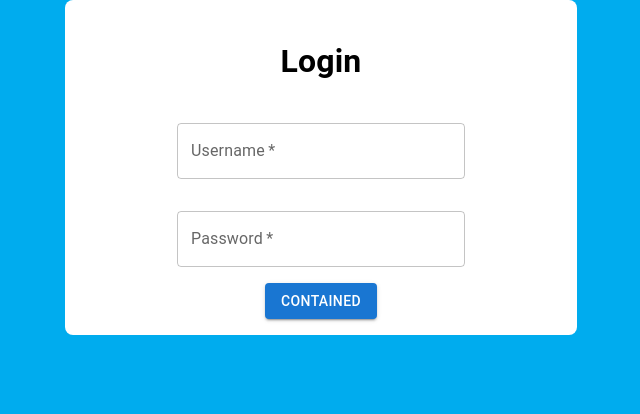
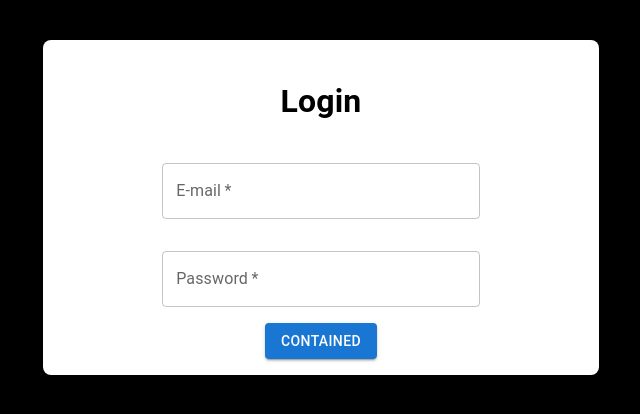
Before and after one commit to mkmuniz/Foxy-it, a React (Vite) app in the folder front/: page / in a window 1280 px wide. Shown: the top 414 px of the page, without its empty margins (319-959 px from the left). Built offline with nearby package versions, Linux system fonts and the light colour scheme.

Commit message:
feat: getting information from Login form

```diff
--- /dev/null
+++ b/front/src/general-style/index.css
@@ -0,0 +1,4 @@
+body {
+    margin: auto;
+    background-color: black;
+}
--- a/front/src/main.tsx
+++ b/front/src/main.tsx
@@ -1,7 +1,7 @@
 import React from 'react'
 import ReactDOM from 'react-dom/client'
 import App from './App'
-import './style-general/index.css'
+import './general-style/index.css'
 
 ReactDOM.createRoot(document.getElementById('root') as HTMLElement).render(
   <React.StrictMode>
--- a/front/src/style-general/index.css
+++ /dev/null
@@ -1,4 +0,0 @@
-body {
-    margin: auto;
-    background-color: #00acee;
-}
--- a/front/src/ui/components/Form/Login/index.tsx
+++ b/front/src/ui/components/Form/Login/index.tsx
@@ -1,9 +1,23 @@
 import { Box, Button, Container, FormControl, Grid, Stack, TextField, Typography } from "@mui/material";
 import { BoxStyle, ContainerStyle, TextFieldStyle } from "./style";
+import { useState } from 'react';
 
 
 export default function FormLogin() {
+    const [feedback, setFeedback] = useState("");
+    const [form, setForm] = useState({
+        email: "",
+        password: ""
+    });
 
+    const getForm = (e: React.ChangeEvent<HTMLInputElement>) => {
+        setForm({
+            ...form,
+            [e.target.name]: e.target.value
+        });
+    }
+
+    console.log(form);
     return <>
         <Container sx={ContainerStyle}>
             <Grid>
@@ -16,12 +30,16 @@ export default function FormLogin() {
                             <TextField sx={TextFieldStyle}
                                 required
                                 id="outlined-required"
-                                label="Username"
+                                label="E-mail"
+                                name="email"
+                                onChange={getForm}
                             />
                             <TextField sx={TextFieldStyle}
                                 required
                                 id="outlined-required"
                                 label="Password"
+                                name="password"
+                                onChange={getForm}
                             />
                             <Button variant="contained">Contained</Button>
                         </FormControl>
--- a/front/src/ui/components/Form/Login/style.ts
+++ b/front/src/ui/components/Form/Login/style.ts
@@ -1,7 +1,8 @@
 export const ContainerStyle = {
     bgcolor: 'white',
     borderRadius: 2,
-    width: 1/2.5,
+    width: 1/2.3,
+    mt: 5,
 }
 
 export const BoxStyle = {
```
